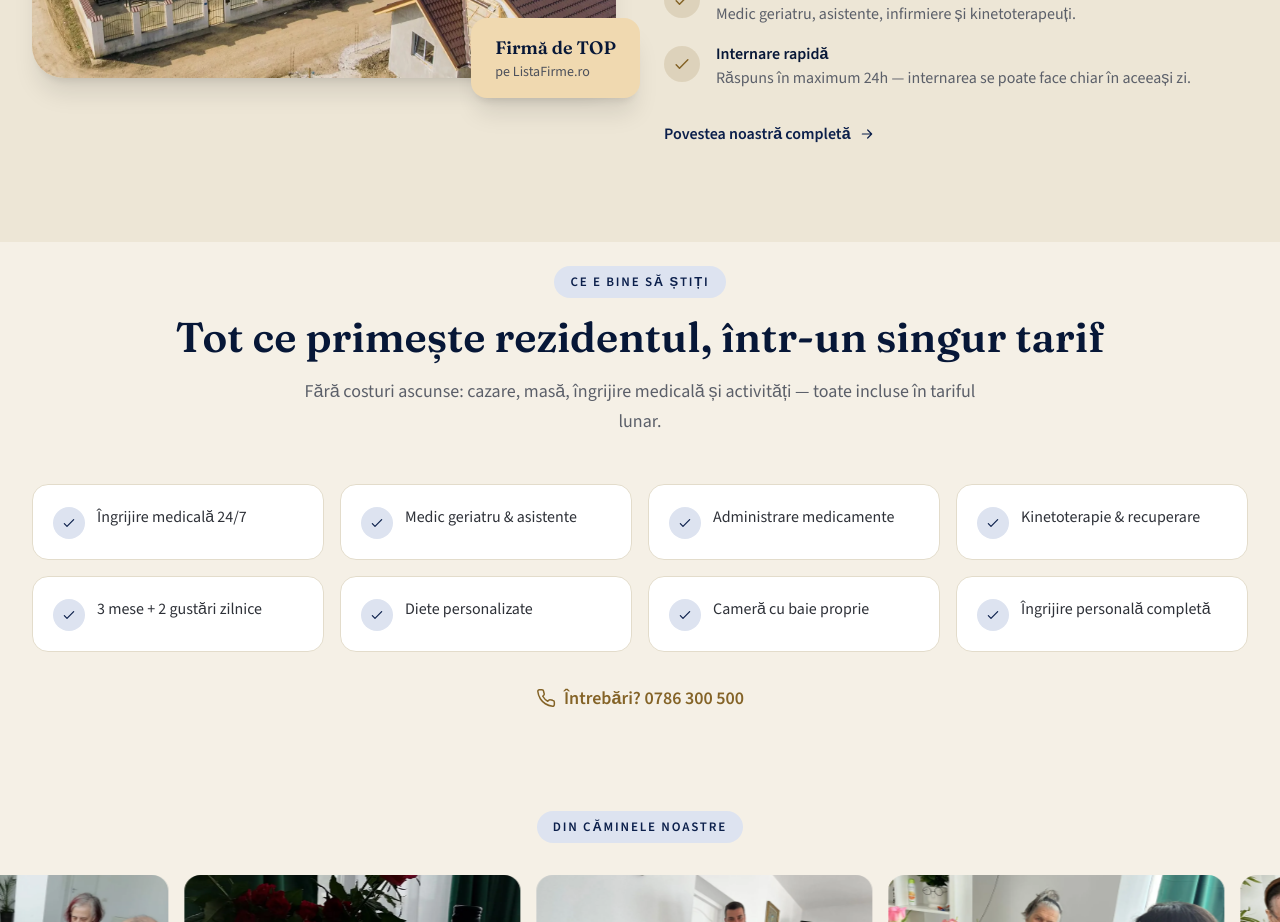
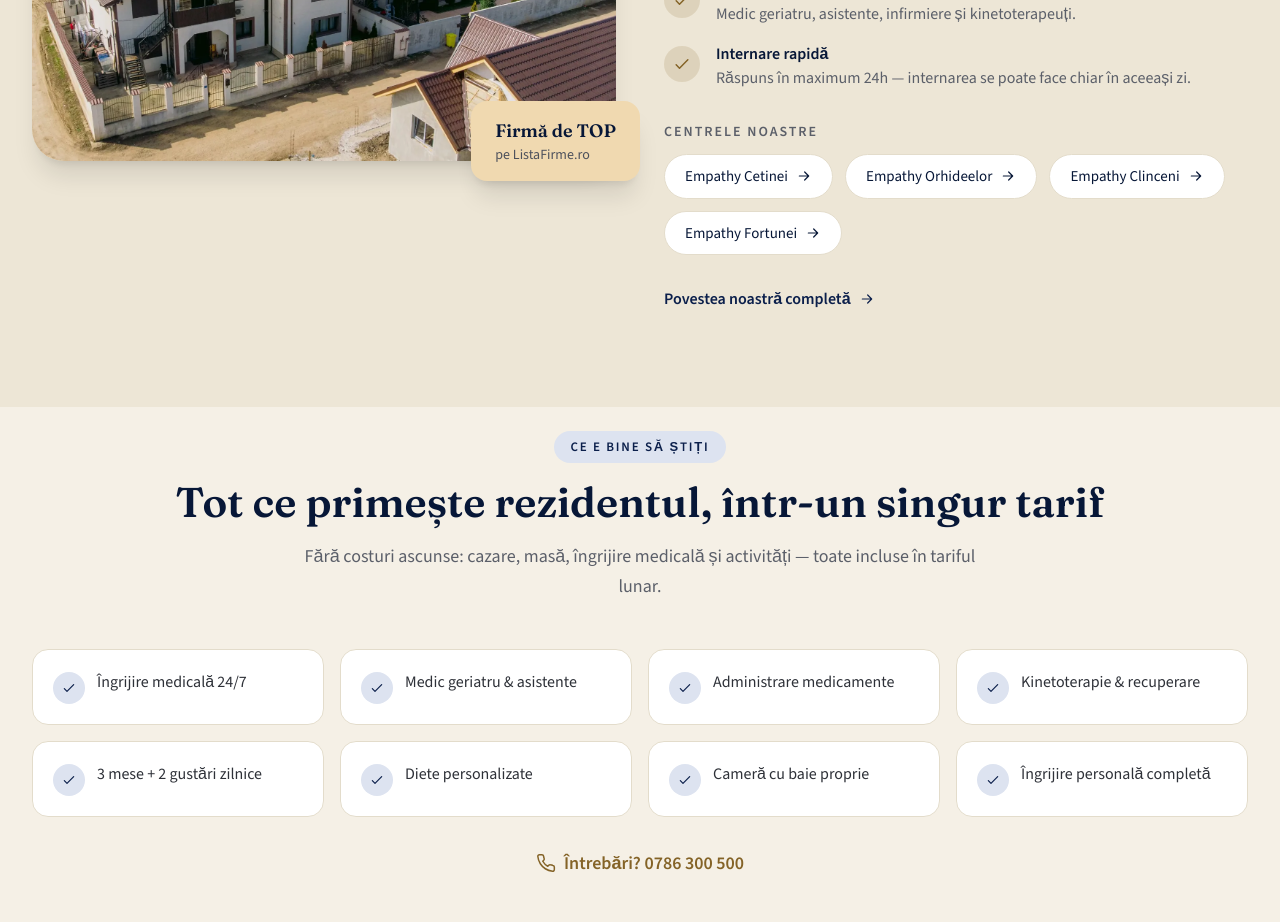
Before and after one commit to policolor-website/caminul-empathy, a Next.js app: page / in a window 1280 px wide. Shown: the part 1960-2882 px from the top of the page. Built offline with nearby package versions, Linux system fonts and the light colour scheme.

Commit message:
Link-uri rapide catre cele 4 locatii in sectiunea Despre noi

```diff
--- a/app/page.tsx
+++ b/app/page.tsx
@@ -241,6 +241,25 @@ export default function HomePage() {
                   </Reveal>
                 ))}
               </div>
+              <Reveal delay={300}>
+                <div className="mt-8">
+                  <div className="text-sm font-semibold uppercase tracking-[0.14em] text-ink-soft">
+                    Centrele noastre
+                  </div>
+                  <div className="mt-3 flex flex-wrap gap-3">
+                    {LOCATIONS.map((l) => (
+                      <Link
+                        key={l.slug}
+                        href={`/locatii/${l.slug}`}
+                        className="inline-flex items-center gap-2 rounded-full border border-sand bg-white px-5 py-2.5 text-[15px] font-medium text-pine-deep transition-colors hover:border-pine hover:text-pine"
+                      >
+                        {l.name}
+                        <Icon name="arrow" className="h-4 w-4" />
+                      </Link>
+                    ))}
+                  </div>
+                </div>
+              </Reveal>
               <Reveal delay={350}>
                 <Link
                   href="/despre-noi"
```
